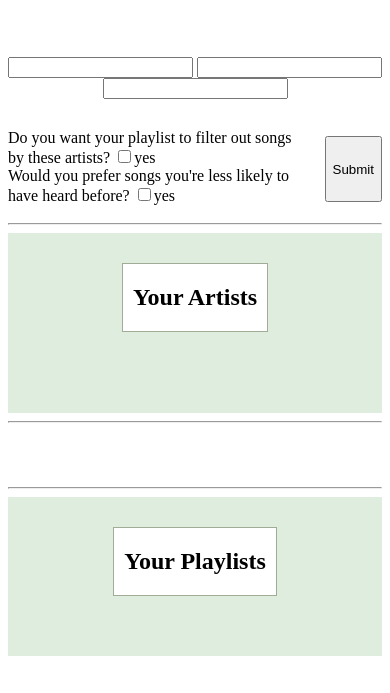
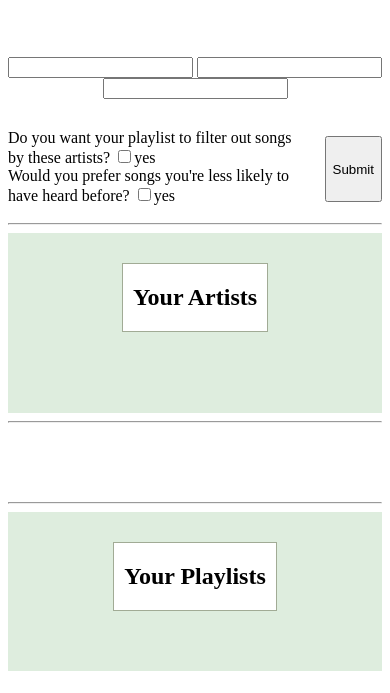
Before and after one commit to emilyhuntsman/spot.me, a plain HTML site: page index.html in a window 390 px wide. Shown: the part 151-844 px from the top of the page. Drawn offline with nearby package versions, Linux system fonts and the light colour scheme.

Commit message:
updated readme and added more css for mobile

```diff
--- a/main.css
+++ b/main.css
@@ -252,4 +252,11 @@ h3 {
         padding-top: 15px;
         padding-bottom: 15px;
     }
+    .playlist {
+        flex-direction: column;
+        align-items: center;
+    }
+    #carousel-container {
+        padding-top: 15px;
+    }
 }
```
